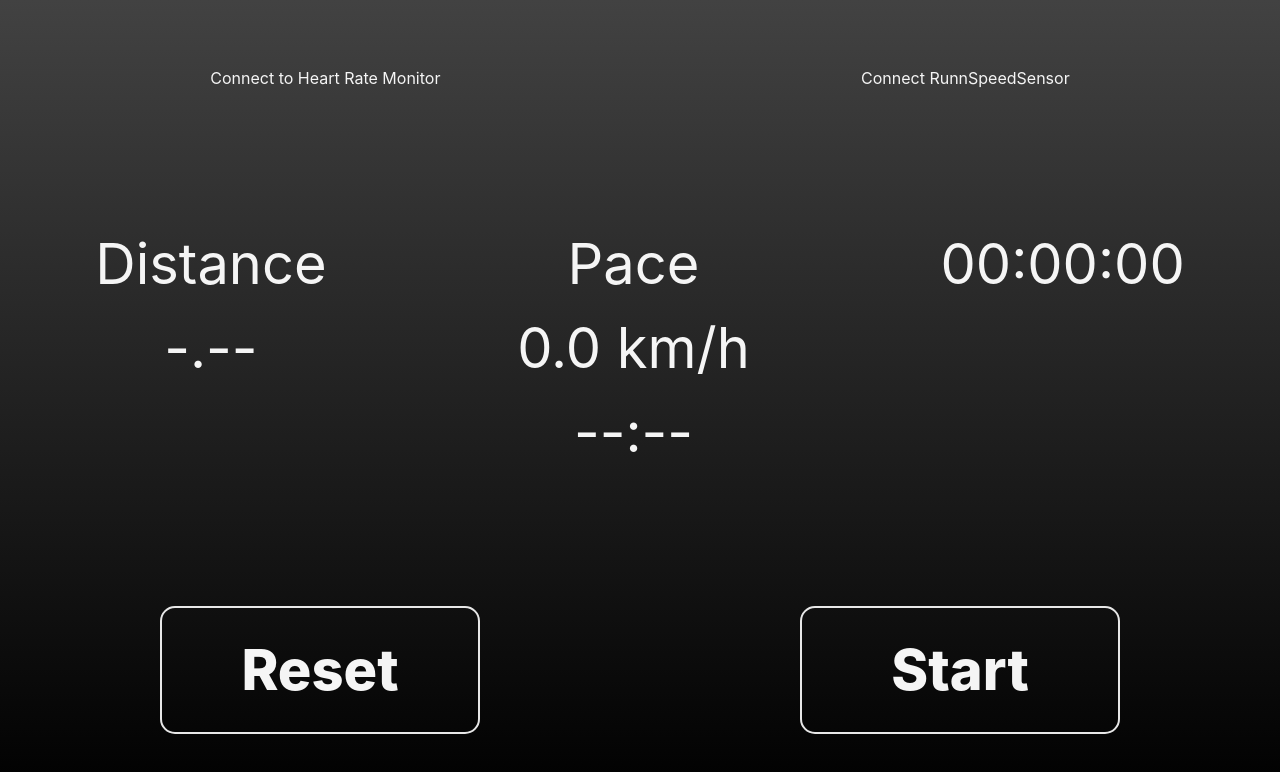
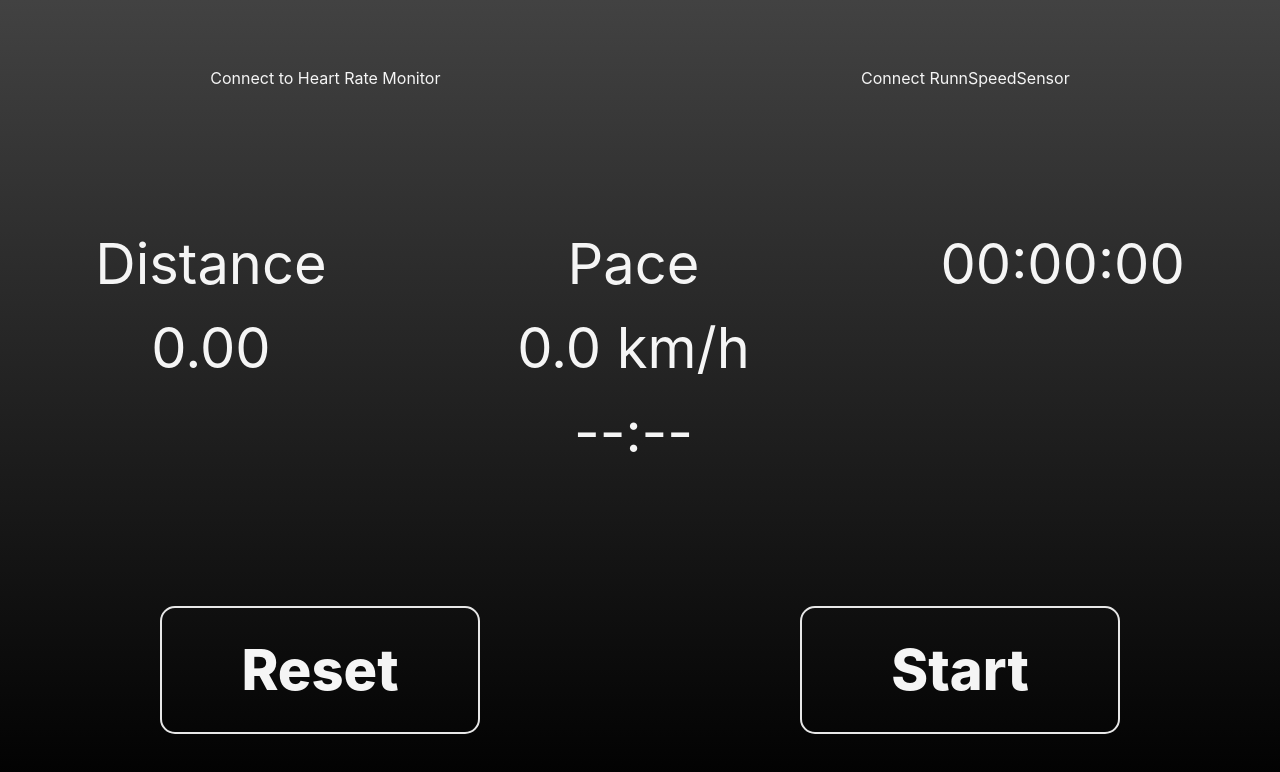
Before and after one commit to whunk/never-break-a-stride, a React (Vite) app: page / in a window 1280 px wide. Shown: the top 772 px of the page. Built offline with nearby package versions, Linux system fonts and the light colour scheme.

Commit message:
Calculating distance

```diff
--- a/src/App.tsx
+++ b/src/App.tsx
@@ -1,10 +1,11 @@
 import './App.css';
+import React, { useState } from 'react';
+import Distance from './Components/Distance';
 import Speed from './Components/Speed';
-import Distance from './Components/Distance';
 import StartReset from './Components/StartReset';
-import React, { useState } from 'react';
 import { useHeartRate } from './Hooks/HeartRateMonitor';
 import { useRunnSensor } from './Hooks/RunnSensor';
+import { useDistance } from './Hooks/UseDistance';
 
 const App: React.FC = () => {
   const [started, setStarted] = useState(false);
@@ -20,6 +21,13 @@ const App: React.FC = () => {
     setResetFlag(prev => !prev);
     setStarted(false);
   };
+
+  const distance = useDistance({
+    speed: treadmillData?.speed ?? 0,
+    started,
+    resetFlag,
+  });
+
   return (
     <div className="App">
 
@@ -28,11 +36,10 @@ const App: React.FC = () => {
         {heartRate !== null && <p>Heart Rate: {heartRate} BPM</p>}
 
         <button onClick={connectRunnSensor}>Connect RunnSpeedSensor</button>
-        {/*treadmillData !== null && <p>Incline: {treadmillData.incline} %</p>*/}
       </div>
 
       <div className="SpaceAround">
-      <Distance distance={0}/>
+      <Distance distance={distance}/>
       <Speed speed={treadmillData?.speed ?? 0}/>
       <StartReset started={started} resetFlag={resetFlag}/>
       </div>
--- a/src/Components/Distance.tsx
+++ b/src/Components/Distance.tsx
@@ -1,19 +1,15 @@
-import React, { useEffect, useState } from "react";
+import React from "react";
 
-const Distance: React.FC<{distance: number}> = ({distance}) => {
-  const [distanceM, setDistance] = useState<string>("0.00");
-  useEffect(() => {
-    if(distance > 0){
-      setDistance(`${distance} km`);
-    } else {
-      setDistance("-.--");
-    }
-  }, [distance]);
+interface DistanceProps {
+    distance: number;
+}
 
+export const Distance: React.FC<DistanceProps> = ({distance}) => {
+  const km =  distance/ 1000;
   return(
     <div>
       <h1>Distance</h1>
-      <h1>{distanceM}</h1>
+      <h1>{km.toFixed(2)}</h1>
     </div>
   )
 }
--- /dev/null
+++ b/src/Hooks/UseDistance.tsx
@@ -0,0 +1,34 @@
+import { useEffect, useRef, useState } from "react";
+
+interface UseDistanceOptions {
+    speed: number;
+    started: boolean;
+    resetFlag: boolean;
+}
+
+export function useDistance({ speed, started, resetFlag}: UseDistanceOptions){
+    const [distance, setDistance] = useState<number>(0);
+    const lastUpdateRef = useRef<number | null>(null);
+
+    useEffect(() => {
+        if(!started) return;
+
+        const interval = setInterval(() => {
+            const now = Date.now();
+
+            if (lastUpdateRef.current !== null){
+                const deltaSeconds = (now - lastUpdateRef.current) / 1000;
+                setDistance(prev => prev + speed * deltaSeconds);
+            }
+            lastUpdateRef.current = now;
+        }, 1000);
+
+        return () => clearInterval(interval);
+    }, [started, speed]);
+
+    useEffect(() => {
+        setDistance(0);
+        lastUpdateRef.current = null;
+    }, [resetFlag, started === false]);
+    return distance;
+}
```
